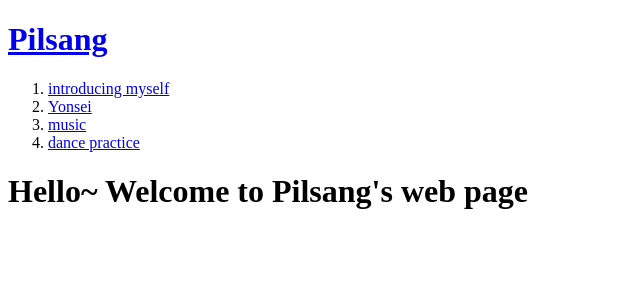
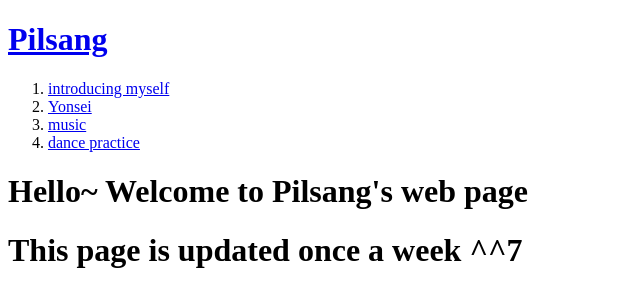
Before and after one commit to artistfeels/artistfeels1, a plain HTML site: page index.html in a window 1280 px wide. Shown: the whole page, without its empty margins (0-640 px from the left). Drawn offline with Linux system fonts and the light colour scheme.

Commit message:
Add files via upload

```diff
--- a/index.html
+++ b/index.html
@@ -14,4 +14,5 @@
   <li><a href="5.html">dance practice</a></li>
 </ol>
 <h1>Hello~ Welcome to Pilsang's web page</h1>
+<h1>This page is updated once a week ^^7</h1>
 </body>
```
